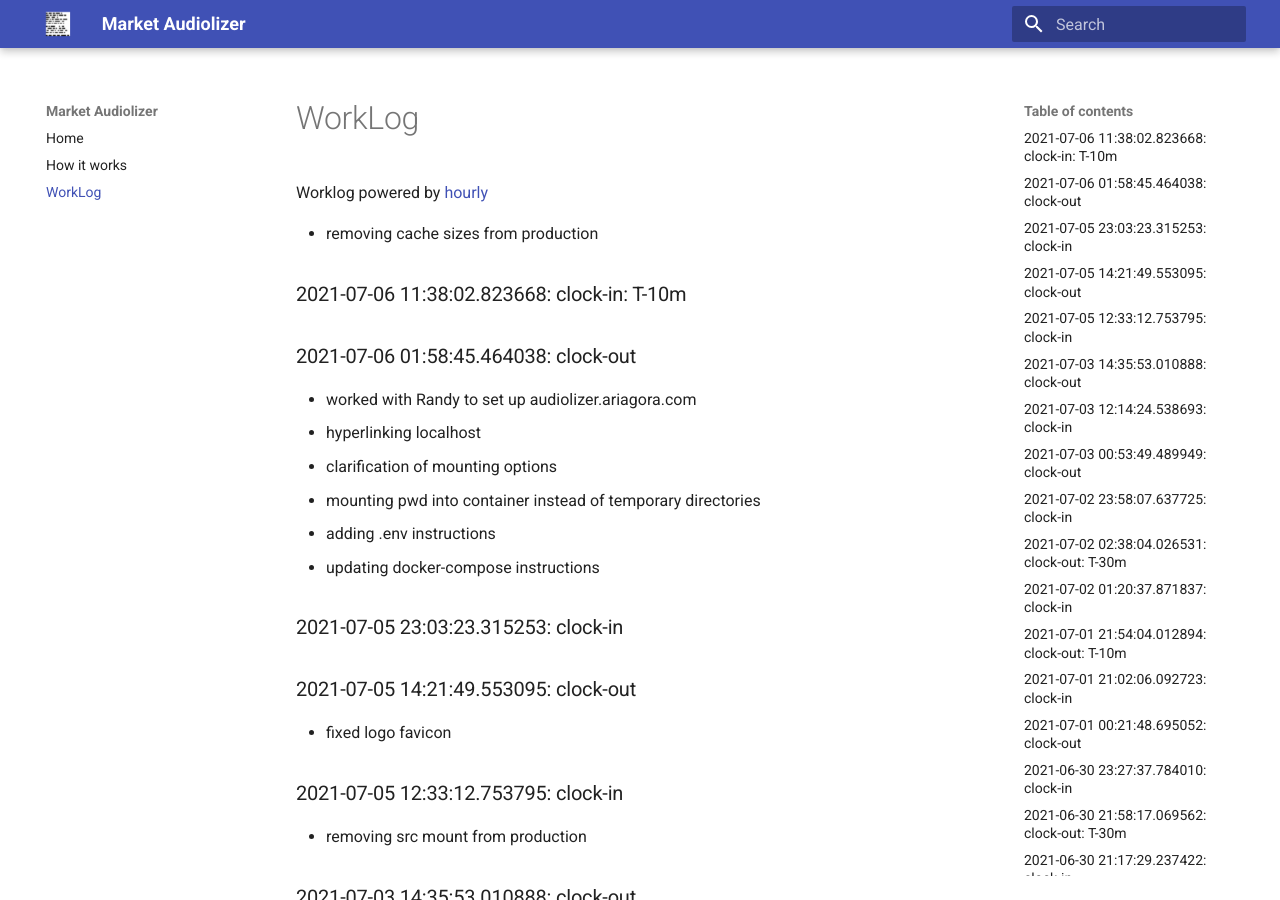
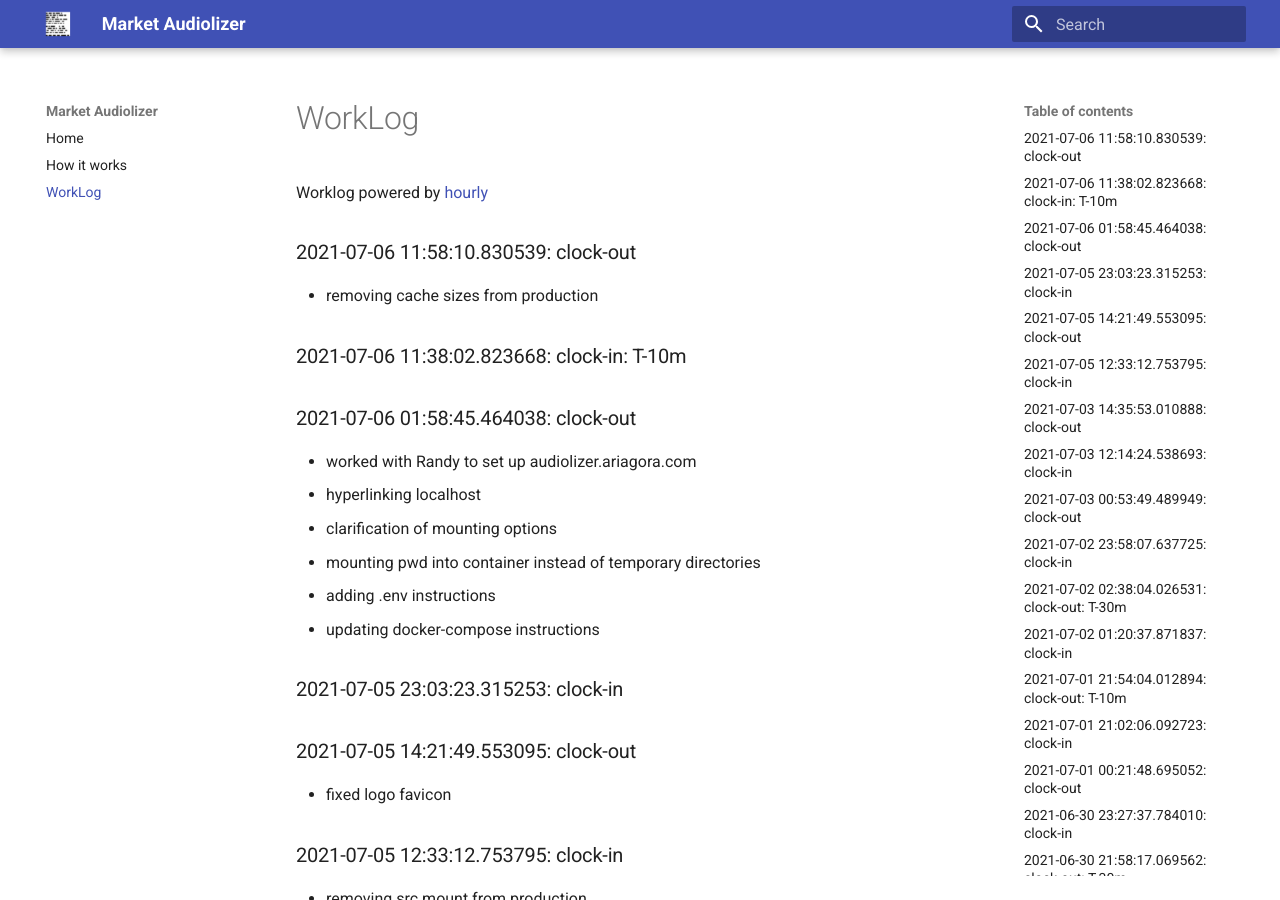
Before and after one commit to asherp/audiolizer, an MkDocs documentation site: the page built from docs/WorkLog.md, in a window 1280 px wide and 900 px high. Built offline with MkDocs 1.6.1 and Material for MkDocs 9.7.7, drawn with Linux system fonts in a browser that asks for light colours.

Commit message:
clock-out

```diff
--- a/WorkLog.md
+++ b/WorkLog.md
@@ -1,3 +1,5 @@
+### 2021-07-06 11:58:10.830539: clock-out
+
 * removing cache sizes from production
 
 ### 2021-07-06 11:38:02.823668: clock-in: T-10m
```
